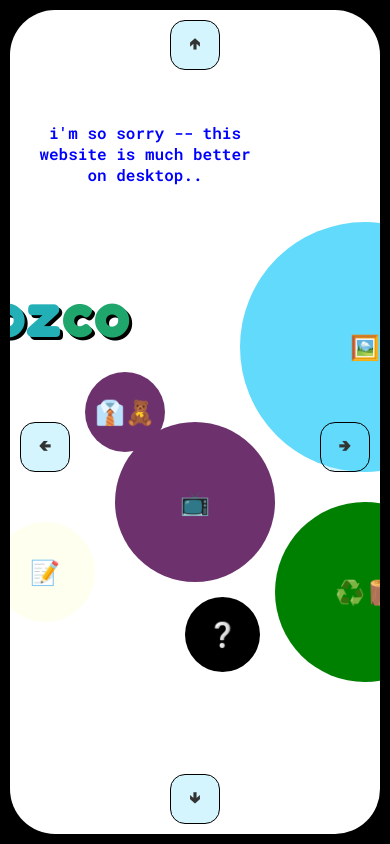
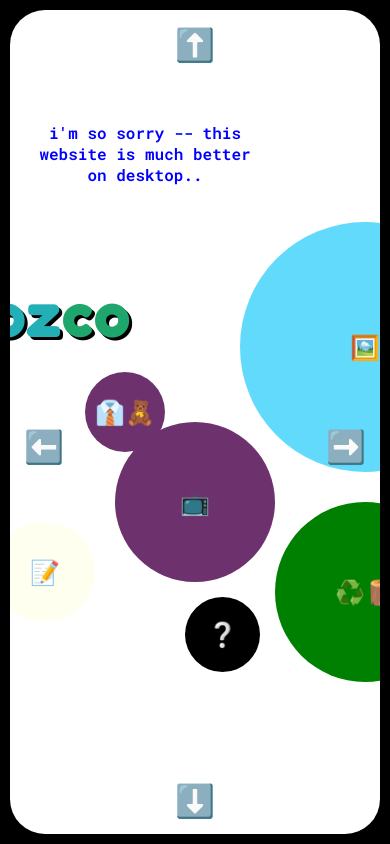
Before and after one commit to goodboycookie/corcoz.co, a Svelte app: page / in a window 390 px wide. Built offline with nearby package versions, Linux system fonts and the light colour scheme.

Commit message:
mobile based fixes hopefully

```diff
--- a/src/App.svelte
+++ b/src/App.svelte
@@ -143,7 +143,8 @@
 
 @media screen and (max-width: 900px) {
   .MainSection{
-    // padding: 10px;
+    padding: 0px;
+    border: none;
     // margin: 5px;
     background-color: black;
     display: flex;
@@ -158,7 +159,7 @@
     height: 100vh;
     width: 100%;
     position: relative;
-    border-radius: 45px 45px 45px 45px;
+    border-radius: 35px 35px 35px 35px;
     overflow: hidden;
   }
   // .sidebar{
@@ -184,7 +185,7 @@
 
 @media screen and (max-width: 500px) {
   .HomeWrapper{
-      height: -webkit-fill-available;
+      height: 100vh;
     }
   .MainSection{
     padding: 5px;
--- a/src/Cozco.svelte
+++ b/src/Cozco.svelte
@@ -181,10 +181,10 @@ const pageBackgroundColor = "#ffffff";
 
         <!-- <div style="top:{pY+400}px; left: {pX+250}px;" class="whats-new">What's new?a   </div> -->
 
-        <div on:click={()=>{manualPush('right')}} class={movable ? "mobile button right" : "button-gone"}><div>🢂</div></div>
-        <div on:click={()=>{manualPush('left')}} class={movable ? "mobile button left" : "button-gone"}><div>🢀</div></div>
-        <div on:click={()=>{manualPush('down')}} class={movable ? "mobile button down" : "button-gone"}><div>🢃</div></div>
-        <div on:click={()=>{manualPush('up')}} class={movable ? "mobile button up" : "button-gone"}><div>🢁</div></div>
+        <div on:click={()=>{manualPush('right')}} class={movable ? "mobile button right" : "button-gone"}><div>➡️</div></div>
+        <div on:click={()=>{manualPush('left')}} class={movable ? "mobile button left" : "button-gone"}><div>⬅️</div></div>
+        <div on:click={()=>{manualPush('down')}} class={movable ? "mobile button down" : "button-gone"}><div>⬇️</div></div>
+        <div on:click={()=>{manualPush('up')}} class={movable ? "mobile button up" : "button-gone"}><div>⬆️</div></div>
 
         <div class={movable ? "translated-div" : "untranslated-div"}>
             <!-- TODO: ADD MORE SILLY STUFF LIKE THIS. ONLY PUBLISH IT WHEN THERE'S ENOUGH IN ALL DIRECTIONS.break.break. -->
@@ -267,11 +267,11 @@ const pageBackgroundColor = "#ffffff";
             display: none;
         }
         .button{
-            border-radius: 15px;
-            background-color: #61dafb44;
+            // border-radius: 15px;
+            // background-color: #61dafb44;
 
             position: absolute;
-            border: 1px solid black;
+            // border: 1px solid black;
             z-index: 1;
             div{
                 position: absolute;
@@ -279,6 +279,7 @@ const pageBackgroundColor = "#ffffff";
                 top: 50%;
                 left: 50%;
                 transform: translate(-50%, -50%);
+                font-size: 32px;
 
 
             }
```
